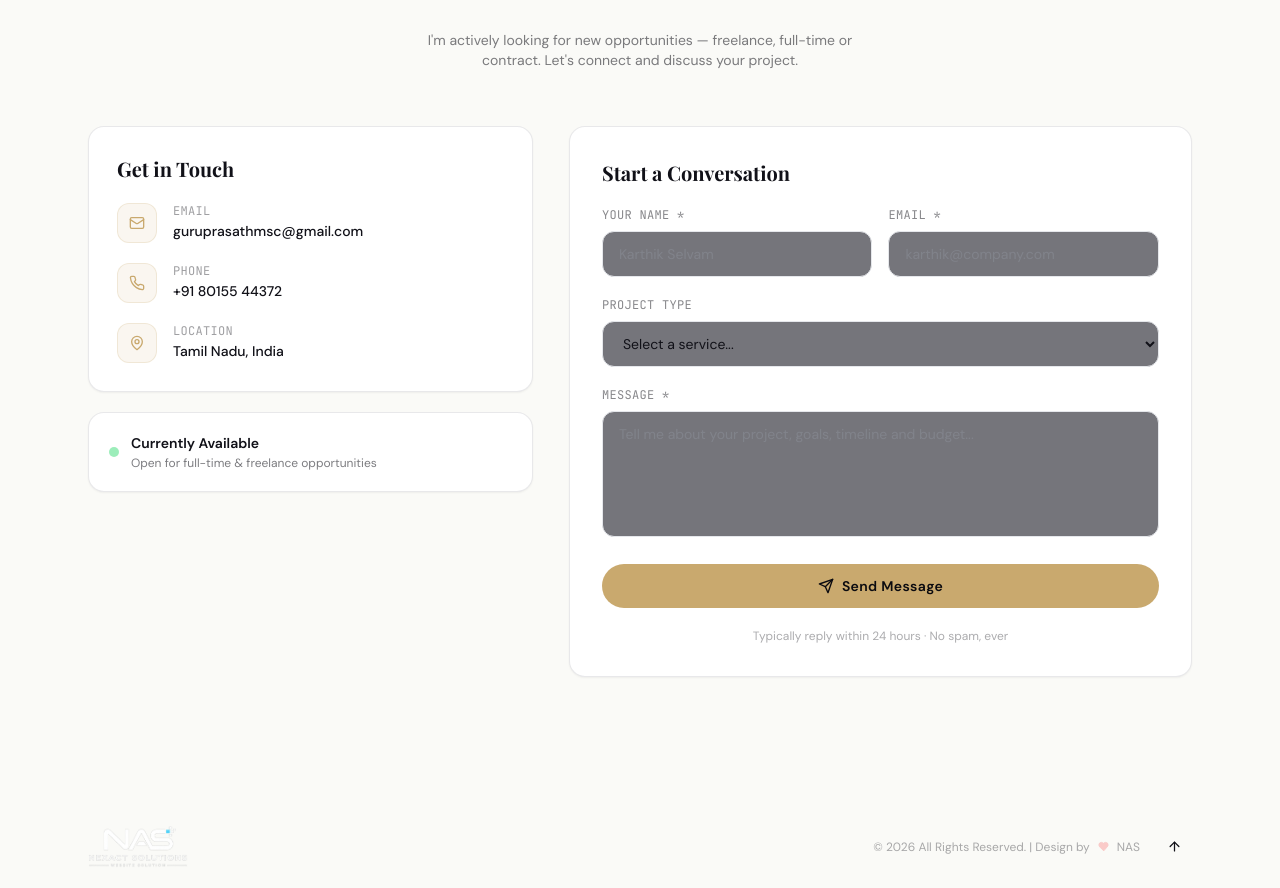
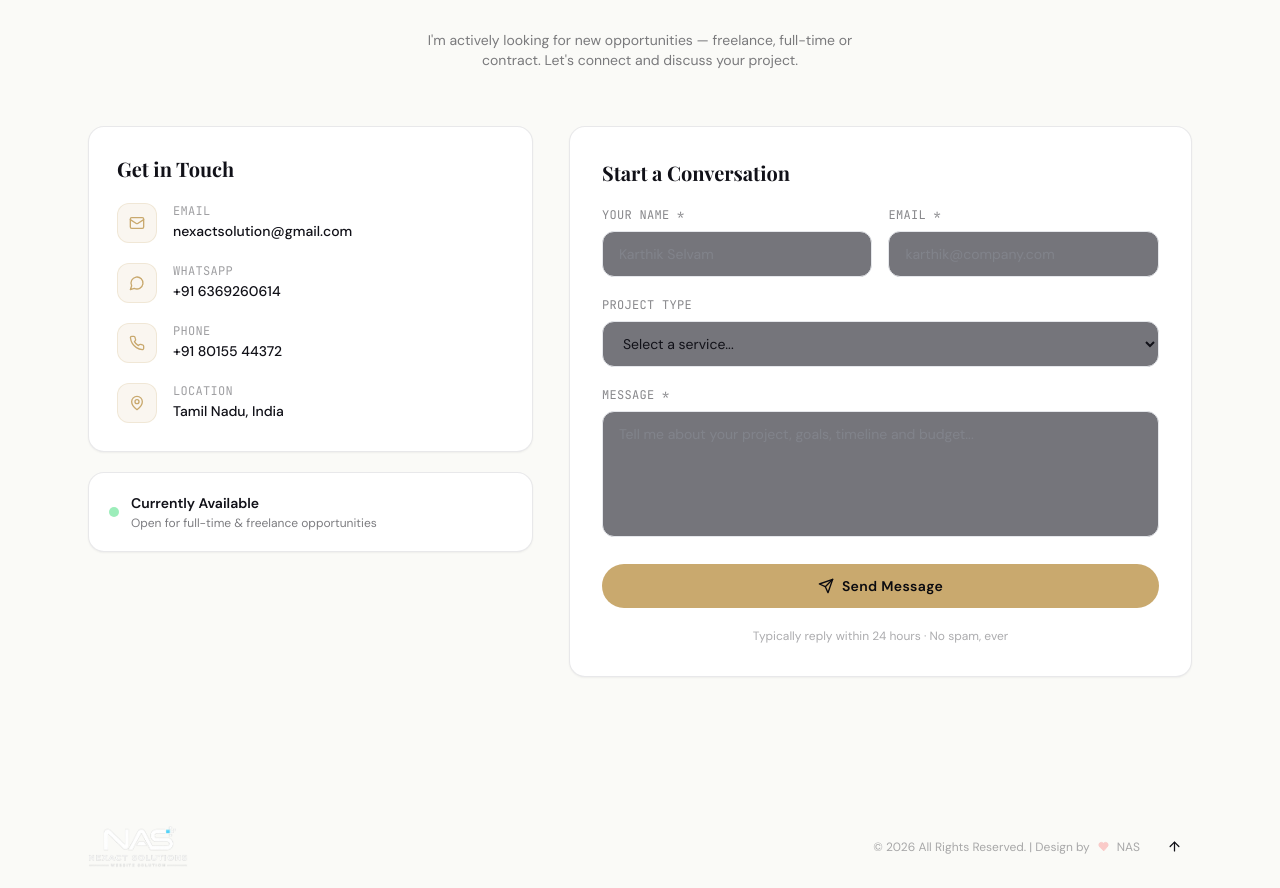
Before and after one commit to G-Prasath/Nexact-Soluations, a React (Vite) app: page / in a window 1280 px wide. Shown: the part 5100-5988 px from the top of the page. Built offline with nearby package versions, Linux system fonts and the light colour scheme; a web font is replaced by a local one.

Commit message:
contact page modify

```diff
--- a/src/components/Contact.jsx
+++ b/src/components/Contact.jsx
@@ -1,7 +1,7 @@
 import { useEffect, useRef, useState } from 'react'
 import { gsap } from 'gsap'
 import { ScrollTrigger } from 'gsap/ScrollTrigger'
-import { Mail, Phone, MapPin, Send, Github, Linkedin } from 'lucide-react'
+import { Mail, Phone, MapPin, Send, Github, Linkedin, MessageCircle  } from 'lucide-react'
 
 gsap.registerPlugin(ScrollTrigger)
 
@@ -70,7 +70,8 @@ export default function Contact() {
             <div className="card p-7 space-y-5">
               <h3 className="font-display text-xl font-bold">Get in Touch</h3>
               {[
-                { icon: Mail,   label: 'Email',    value: 'guruprasathmsc@gmail.com', href: 'mailto:guruprasathmsc@gmail.com' },
+                { icon: Mail,   label: 'Email',    value: 'nexactsolution@gmail.com', href: 'mailto:nexactsolution@gmail.com' },
+                { icon: MessageCircle,  label: 'WhatsApp',    value: '+91 6369260614',           href: 'https://wa.me/+916369260614' },
                 { icon: Phone,  label: 'Phone',    value: '+91 80155 44372',           href: 'tel:+918015544372' },
                 { icon: MapPin, label: 'Location', value: 'Tamil Nadu, India',         href: null },
               ].map(({ icon: Icon, label, value, href }) => (
--- a/src/components/Navbar.jsx
+++ b/src/components/Navbar.jsx
@@ -120,7 +120,7 @@ export default function Navbar({ isDark, onToggle }) {
           ))}
           <li>
             <button onClick={() => scrollTo('contact')} className="btn-primary text-xs px-4 py-2 mt-2">
-              Hire Me
+              Get in Touch
             </button>
           </li>
         </ul>
```
